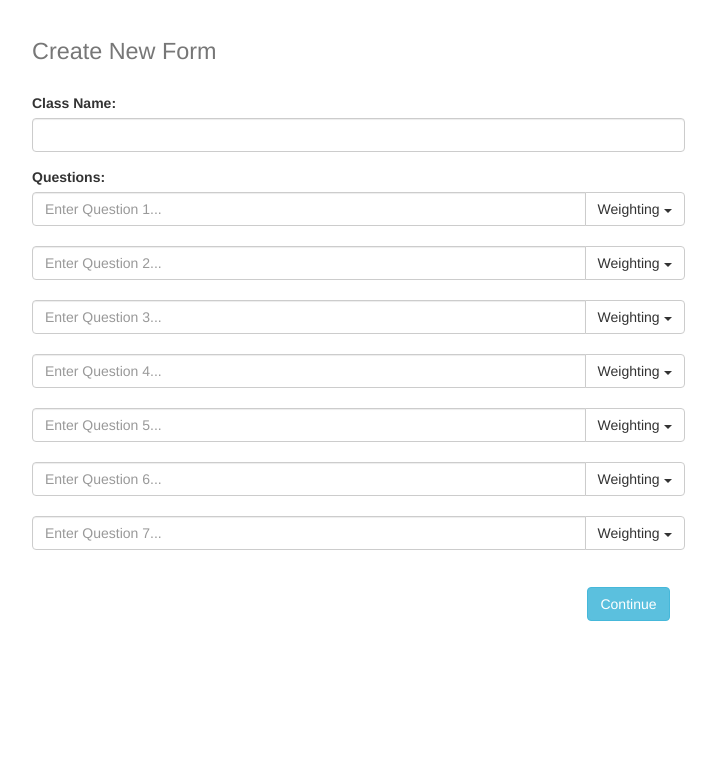
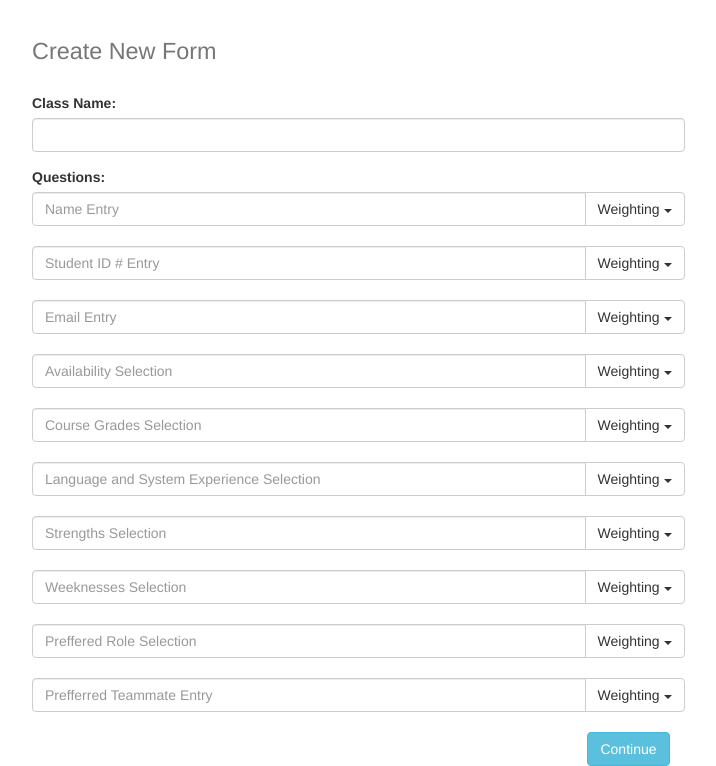
Before and after one commit to msteelha/greenFish, a Flask app: page /adminCreate in a window 1280 px wide. Shown: the part 51-817 px from the top of the page, without its empty margins (38-754 px from the left). Before the commit the page ends 672 px from the top, so only its background shows below. Run offline with Flask 2, Linux system fonts and the light colour scheme; some libraries are stand-ins or nearby versions.

Commit message:
Set up for loop in client.html and made question names & un-scrollable questions in admincreate.html

```diff
--- a/templates/adminCreate.html
+++ b/templates/adminCreate.html
@@ -37,10 +37,10 @@
     <input type="text" class="form-control" id="class-name">
     </div>
 
-    <div id="questions-div">
+    <div>
       <label for="class-name">Questions:</label>
     	<div class="input-group">
-        <input type="text" class="form-control" aria-label="..." placeholder="Enter Question 1...">
+        <input type="text" class="form-control" aria-label="..." placeholder="Name Entry">
         <div class="input-group-btn">
           <button type="button" class="btn btn-default dropdown-toggle" data-toggle="dropdown" aria-haspopup="true" aria-expanded="false"><span class="selection" id="weight1">Weighting </span><span class="caret"></span></button>
           <ul class="dropdown-menu dropdown-menu-right" id="dropdown1">
@@ -62,7 +62,7 @@
       <br>
 
       <div class="input-group">
-        <input type="text" class="form-control" aria-label="..." placeholder="Enter Question 2...">
+        <input type="text" class="form-control" aria-label="..." placeholder="Student ID # Entry">
         <div class="input-group-btn">
           <button type="button" class="btn btn-default dropdown-toggle" data-toggle="dropdown" aria-haspopup="true" aria-expanded="false"><span class="selection" id="weight2">Weighting </span><span class="caret"></span></button>
           <ul class="dropdown-menu dropdown-menu-right" id="dropdown2">
@@ -84,7 +84,7 @@
       <br>
 
       <div class="input-group">
-        <input type="text" class="form-control" aria-label="..." placeholder="Enter Question 3...">
+        <input type="text" class="form-control" aria-label="..." placeholder="Email Entry">
         <div class="input-group-btn">
           <button type="button" class="btn btn-default dropdown-toggle" data-toggle="dropdown" aria-haspopup="true" aria-expanded="false"><span class="selection" id="weight3">Weighting </span><span class="caret"></span></button>
           <ul class="dropdown-menu dropdown-menu-right" id="dropdown3">
@@ -106,7 +106,7 @@
       <br>
 
       <div class="input-group">
-        <input type="text" class="form-control" aria-label="..." placeholder="Enter Question 4...">
+        <input type="text" class="form-control" aria-label="..." placeholder="Availability Selection">
         <div class="input-group-btn">
           <button type="button" class="btn btn-default dropdown-toggle" data-toggle="dropdown" aria-haspopup="true" aria-expanded="false"><span class="selection" id="weight4">Weighting </span><span class="caret"></span></button>
           <ul class="dropdown-menu dropdown-menu-right" id="dropdown4">
@@ -128,7 +128,7 @@
       <br>
 
       <div class="input-group">
-        <input type="text" class="form-control" aria-label="..." placeholder="Enter Question 5...">
+        <input type="text" class="form-control" aria-label="..." placeholder="Course Grades Selection">
         <div class="input-group-btn">
           <button type="button" class="btn btn-default dropdown-toggle" data-toggle="dropdown" aria-haspopup="true" aria-expanded="false"><span class="selection" id="weight5">Weighting </span><span class="caret"></span></button>
           <ul class="dropdown-menu dropdown-menu-right" id="dropdown5">
@@ -150,7 +150,7 @@
       <br>
 
       <div class="input-group">
-        <input type="text" class="form-control" aria-label="..." placeholder="Enter Question 6...">
+        <input type="text" class="form-control" aria-label="..." placeholder="Language and System Experience Selection">
         <div class="input-group-btn">
           <button type="button" class="btn btn-default dropdown-toggle" data-toggle="dropdown" aria-haspopup="true" aria-expanded="false"><span class="selection" id="weight6">Weighting </span><span class="caret"></span></button>
           <ul class="dropdown-menu dropdown-menu-right" id="dropdown3">
@@ -172,7 +172,7 @@
       <br>
 
       <div class="input-group">
-        <input type="text" class="form-control" aria-label="..." placeholder="Enter Question 7...">
+        <input type="text" class="form-control" aria-label="..." placeholder="Strengths Selection">
         <div class="input-group-btn">
           <button type="button" class="btn btn-default dropdown-toggle" data-toggle="dropdown" aria-haspopup="true" aria-expanded="false"><span class="selection" id="weight7">Weighting </span><span class="caret"></span></button>
           <ul class="dropdown-menu dropdown-menu-right" id="dropdown7">
@@ -194,7 +194,7 @@
       <br>
 
       <div class="input-group">
-        <input type="text" class="form-control" aria-label="..." placeholder="Enter Question 8...">
+        <input type="text" class="form-control" aria-label="..." placeholder="Weeknesses Selection">
         <div class="input-group-btn">
           <button type="button" class="btn btn-default dropdown-toggle" data-toggle="dropdown" aria-haspopup="true" aria-expanded="false"><span class="selection" id="weight8">Weighting </span><span class="caret"></span></button>
           <ul class="dropdown-menu dropdown-menu-right" id="dropdown8">
@@ -216,7 +216,7 @@
       <br>
 
       <div class="input-group">
-        <input type="text" class="form-control" aria-label="..." placeholder="Enter Question 9...">
+        <input type="text" class="form-control" aria-label="..." placeholder="Preffered Role Selection">
         <div class="input-group-btn">
           <button type="button" class="btn btn-default dropdown-toggle" data-toggle="dropdown" aria-haspopup="true" aria-expanded="false"><span class="selection" id="weight9">Weighting </span><span class="caret"></span></button>
           <ul class="dropdown-menu dropdown-menu-right" id="dropdown9">
@@ -238,7 +238,7 @@
       <br>
 
       <div class="input-group">
-        <input type="text" class="form-control" aria-label="..." placeholder="Enter Question 10...">
+        <input type="text" class="form-control" aria-label="..." placeholder="Prefferred Teammate Entry">
         <div class="input-group-btn">
           <button type="button" class="btn btn-default dropdown-toggle" data-toggle="dropdown" aria-haspopup="true" aria-expanded="false"><span class="selection" id="weight10">Weighting </span><span class="caret"></span></button>
           <ul class="dropdown-menu dropdown-menu-right" id="dropdown10">
```
Also changed, not shown: templates/client.html (+21 -1 lines).
